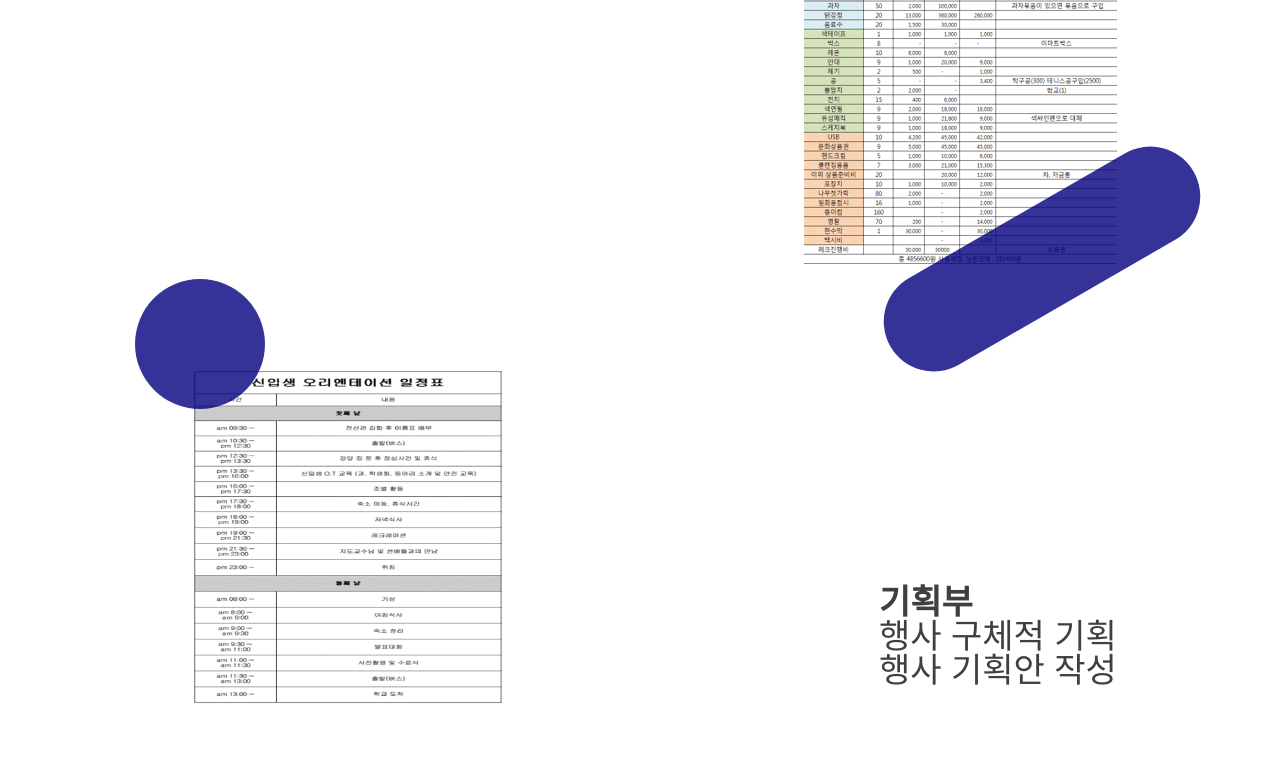
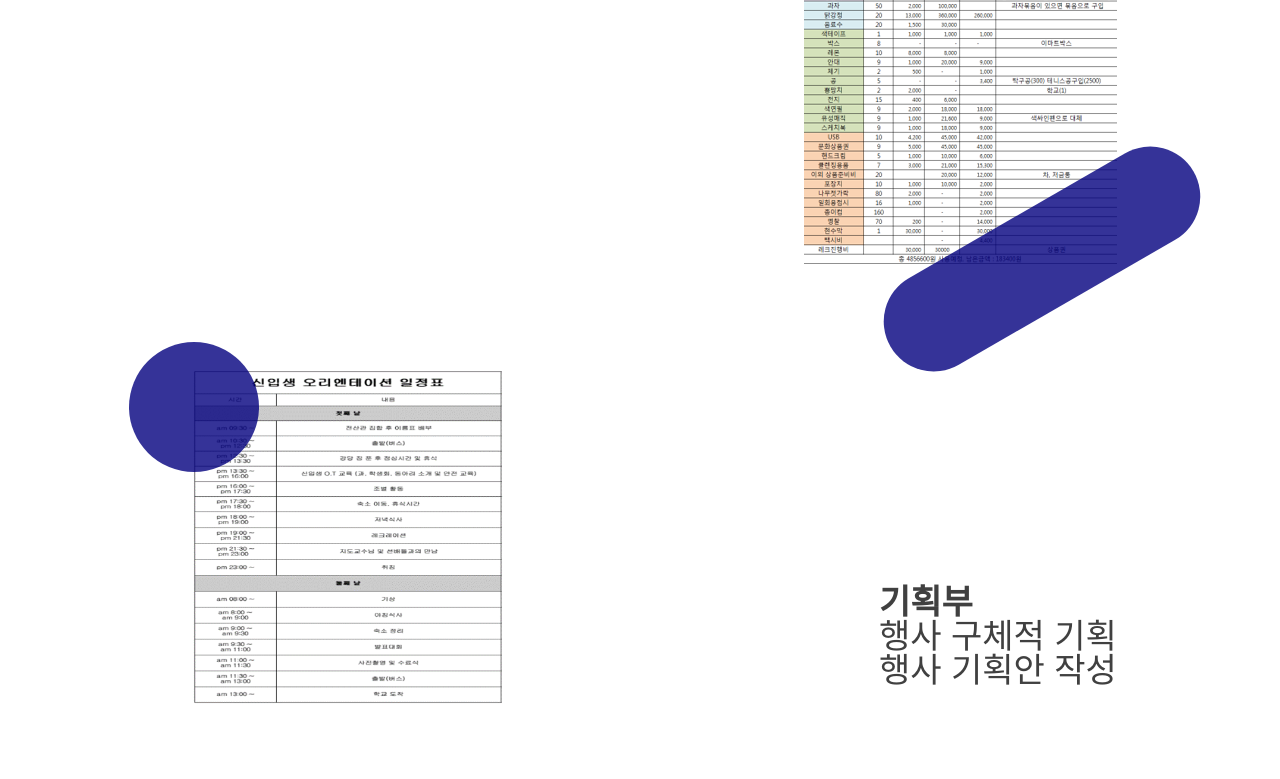
Before and after one commit to Jsubak/major-software-2021, a plain HTML site: page index.html in a window 1280 px wide. Shown: the part 1115-1894 px from the top of the page. Drawn offline with nearby package versions, Linux system fonts and the light colour scheme; a web font is replaced by a local one.

Commit message:
Change CSS

```diff
--- a/CSS/style.css
+++ b/CSS/style.css
@@ -151,8 +151,8 @@
     border-radius: 50%;
     width: 130px;
     height: 130px;
-    bottom: 300px;
-    right: 240px;
+    top: -8%;
+    left: -20%;
     opacity: 0.8;
   }
 
```
